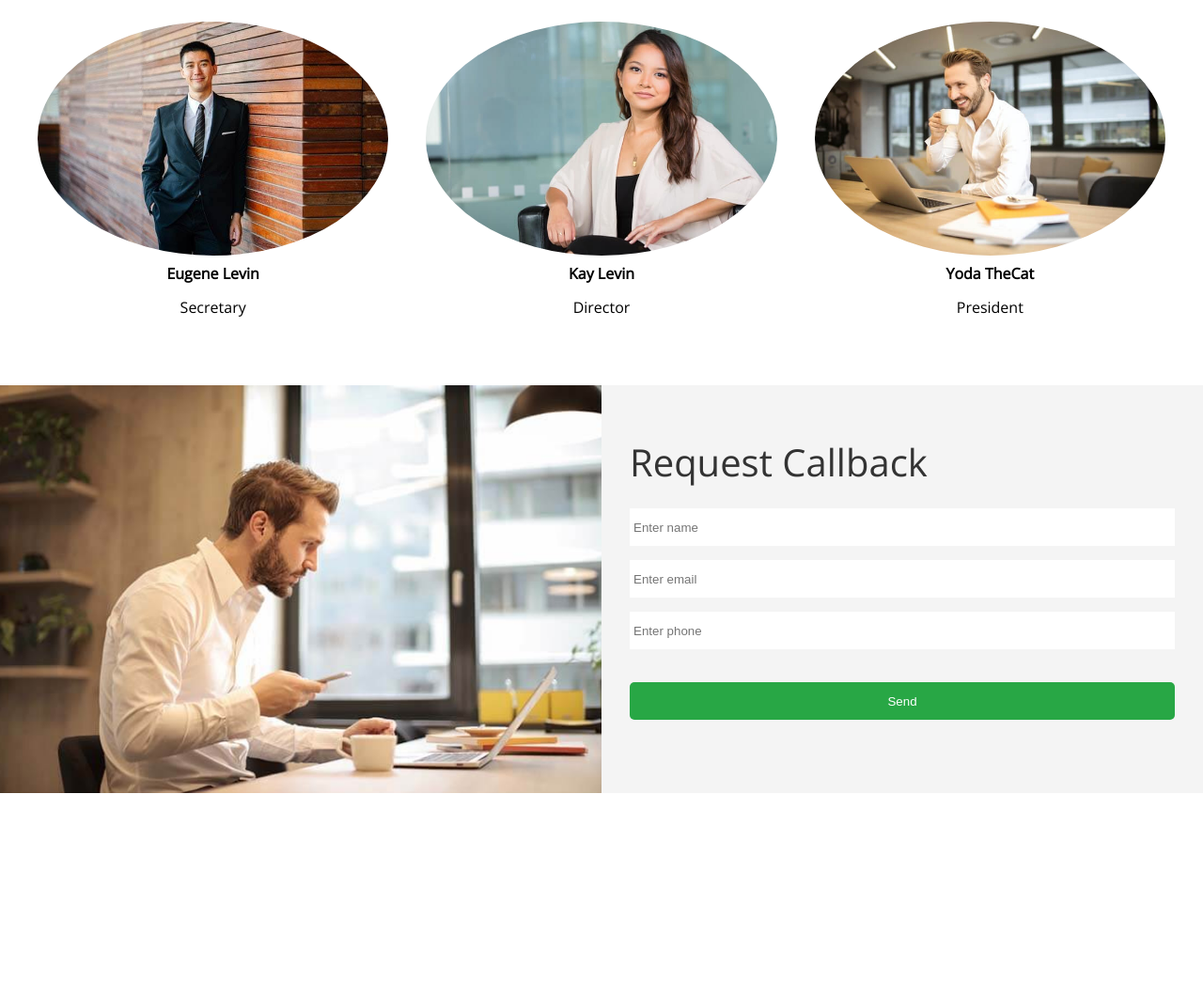
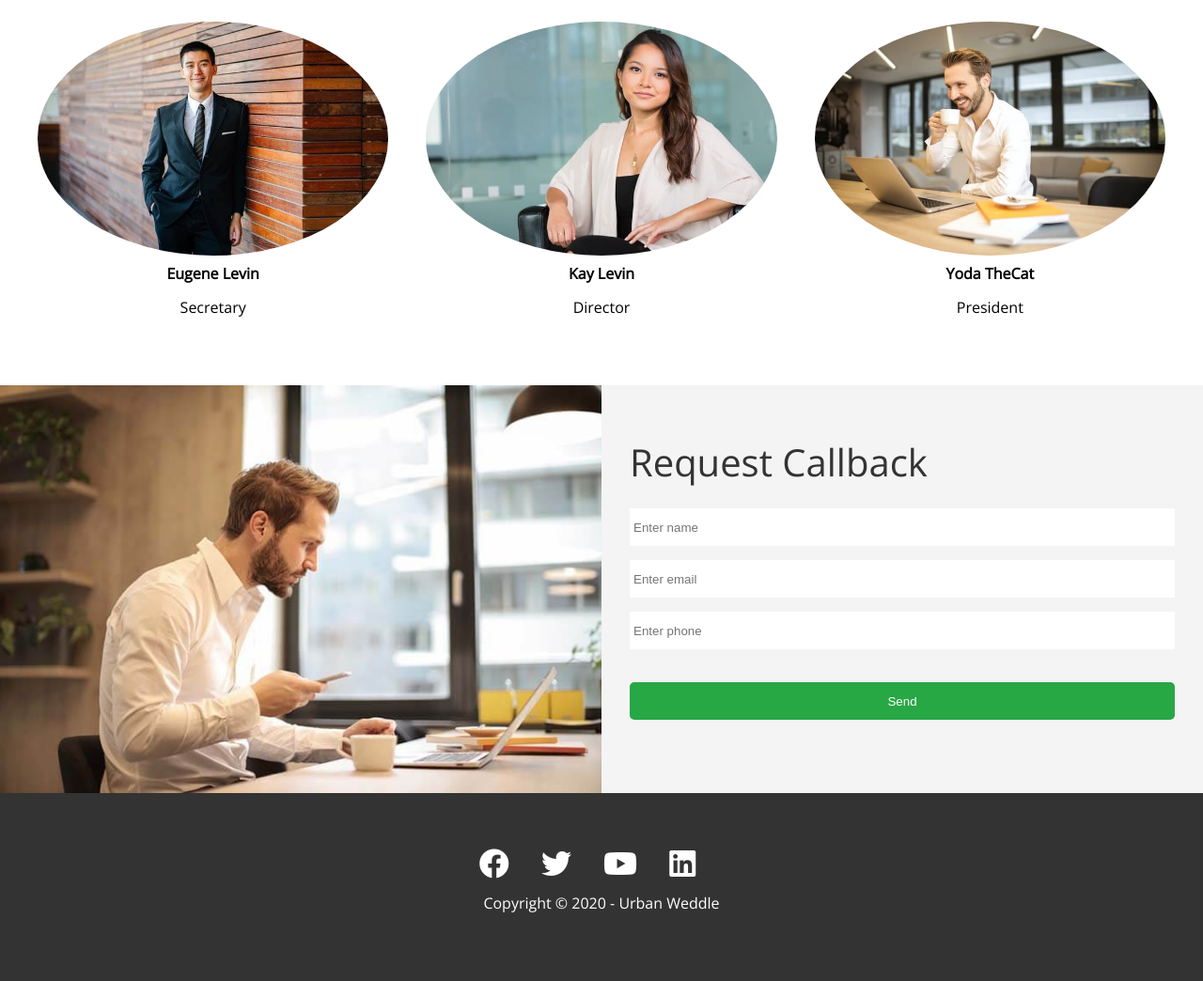
Before and after one commit to Kay-bot/urban-waddle, a plain HTML site: page index.html in a window 1280 px wide. Shown: the part 2950-3994 px from the top of the page at 94% size. Before the commit the page ends 3802 px from the top, so only its background shows below. Drawn offline with nearby package versions, Linux system fonts and the light colour scheme.

Commit message:
landing page completed

```diff
--- a/css/style.css
+++ b/css/style.css
@@ -167,3 +167,25 @@ img {
   padding: 12px;
   margin-top: 20px;
 }
+
+/* Footer */
+.footer {
+  display: flex;
+  flex-direction: column;
+  align-items: center;
+  justify-content: center;
+  text-align: center;
+  height: 200px;
+}
+
+.footer a {
+  color: #fff;
+}
+
+.footer a:hover {
+  color: #28a745;
+}
+
+.footer .social > * {
+  margin-right: 30px;
+}
--- a/index.html
+++ b/index.html
@@ -234,5 +234,15 @@
         </div>
       </section>
     </main>
+
+    <footer class="footer bg-dark">
+      <div class="social">
+        <a href="#" class="fab fa-facebook fa-2x"></a>
+        <a href="#" class="fab fa-twitter fa-2x"></a>
+        <a href="#" class="fab fa-youtube fa-2x"></a>
+        <a href="#" class="fab fa-linkedin fa-2x"></a>
+      </div>
+      <p>Copyright &copy; 2020 - Urban Weddle</p>
+    </footer>
   </body>
 </html>
```
